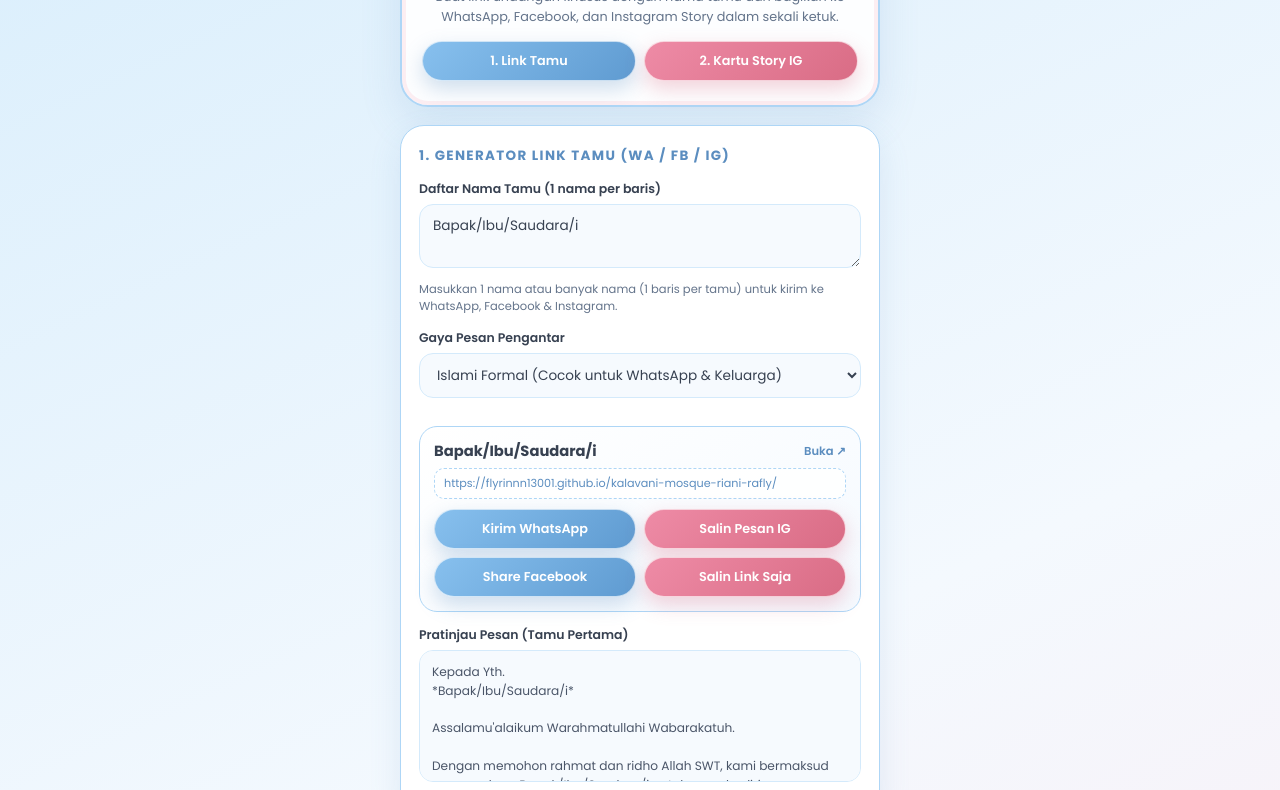
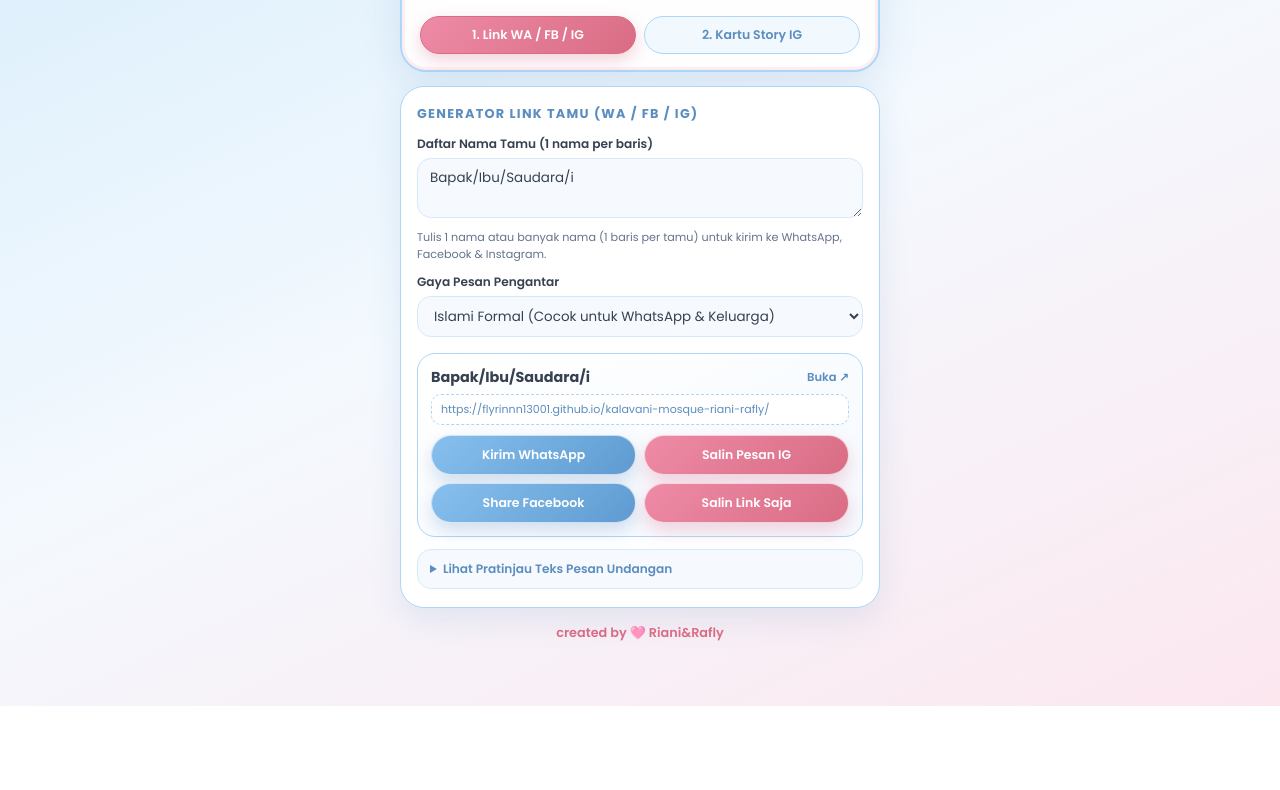
Before and after one commit to Flyrinnn13001/kalavani-mosque-riani-rafly, a plain HTML site: page share.html in a window 1280 px wide. Shown: the part 162-952 px from the top of the page. After the commit the page ends 868 px from the top, so only its background shows below. Drawn offline with Linux system fonts and the light colour scheme.

Commit message:
Remove dual html/body overflow-x trap and add instant 2-tab UI on share.html

```diff
--- a/css/style.css
+++ b/css/style.css
@@ -63,9 +63,6 @@ html {
   font-size: 16px;
   scroll-behavior: auto; /* GSAP ScrollTrigger controls scrubbing smoothly */
   -webkit-text-size-adjust: 100%;
-  overflow-x: hidden;
-  overflow-y: auto;
-  height: auto;
   background: linear-gradient(155deg, #E2F1FC 0%, #F4F9FE 48%, #FCEBF1 100%);
 }
 
@@ -74,21 +71,15 @@ body {
   color: var(--text-slate);
   line-height: 1.6;
   min-height: 100vh;
-  height: auto;
-  overflow-x: hidden;
-  overflow-y: visible;
-  -webkit-overflow-scrolling: touch;
   -webkit-font-smoothing: antialiased;
   -moz-osx-font-smoothing: grayscale;
   background: transparent;
 }
 
 /* Cover Lock State (Cannot scroll before clicking Buka Undangan) */
-html.is-locked,
 body.is-locked {
-  overflow: hidden !important;
+  overflow: hidden;
   height: 100vh;
-  height: 100dvh;
 }
 
 body.is-locked .invitation-main {
--- a/share.html
+++ b/share.html
@@ -38,10 +38,9 @@
 
     *, *::before, *::after { box-sizing: border-box; margin: 0; padding: 0; }
 
+    /* Pure native scrolling — NEVER dual overflow-x:hidden on html+body */
     html {
-      height: auto;
-      overflow-x: hidden;
-      overflow-y: auto;
+      overflow-y: scroll;
       scroll-behavior: smooth;
     }
 
@@ -50,32 +49,22 @@
       color: var(--slate);
       background: linear-gradient(155deg, #D9EEFC 0%, #F4F9FE 48%, #FCE7EF 100%);
       min-height: 100vh;
-      height: auto;
-      overflow-x: hidden;
-      overflow-y: visible;
-      -webkit-overflow-scrolling: touch;
-      padding: 18px 14px 56px;
-    }
-
-    .quick-nav {
-      display: grid;
-      grid-template-columns: 1fr 1fr;
-      gap: 8px;
-      margin-top: 14px;
+      padding: 16px 14px 64px;
     }
 
     .wrap {
       max-width: 480px;
+      width: 100%;
       margin: 0 auto;
     }
 
     .hero-card {
-      background: rgba(255, 255, 255, 0.92);
-      border-radius: 28px;
+      background: rgba(255, 255, 255, 0.94);
+      border-radius: 26px;
       border: 2px solid var(--blue-pastel);
-      box-shadow: 0 16px 40px rgba(91, 141, 191, 0.16), inset 0 0 0 4px rgba(247, 193, 208, 0.28);
-      padding: 24px 20px;
-      margin-bottom: 18px;
+      box-shadow: 0 14px 36px rgba(91, 141, 191, 0.16), inset 0 0 0 3px rgba(247, 193, 208, 0.28);
+      padding: 18px 18px 16px;
+      margin-bottom: 14px;
       text-align: center;
     }
 
@@ -83,15 +72,15 @@
       display: inline-flex;
       align-items: center;
       gap: 6px;
-      font-size: 0.78rem;
+      font-size: 0.76rem;
       font-weight: 600;
       color: var(--blue-deep);
       text-decoration: none;
-      margin-bottom: 8px;
+      margin-bottom: 4px;
     }
 
     .eyebrow {
-      font-size: 0.7rem;
+      font-size: 0.68rem;
       font-weight: 700;
       letter-spacing: 0.18em;
       text-transform: uppercase;
@@ -100,60 +89,88 @@
 
     .title-script {
       font-family: 'Great Vibes', cursive;
-      font-size: 2.75rem;
+      font-size: 2.5rem;
       color: var(--pink-deep);
       font-weight: 400;
-      line-height: 1.12;
-      margin: 2px 0 6px;
+      line-height: 1.1;
+      margin: 2px 0 4px;
     }
 
     .subtitle {
-      font-size: 0.8rem;
+      font-size: 0.77rem;
       color: var(--slate-muted);
-      line-height: 1.55;
+      line-height: 1.5;
     }
+
+    /* Interactive 2-Tab Bar */
+    .tab-bar {
+      display: grid;
+      grid-template-columns: 1fr 1fr;
+      gap: 8px;
+      margin-top: 12px;
+    }
+
+    .tab-btn {
+      padding: 9px 10px;
+      border-radius: 999px;
+      border: 1.5px solid var(--blue-pastel);
+      background: var(--blue-soft);
+      color: var(--blue-deep);
+      font-family: inherit;
+      font-size: 0.78rem;
+      font-weight: 600;
+      cursor: pointer;
+      transition: all 0.2s ease;
+    }
+
+    .tab-btn.is-active {
+      background: linear-gradient(135deg, #EE8BA6, #D96C85);
+      border-color: var(--pink-deep);
+      color: var(--white);
+      box-shadow: 0 6px 16px rgba(217, 108, 133, 0.3);
+    }
+
+    .tab-panel { display: block; }
+    .tab-panel.is-hidden { display: none; }
 
     .panel {
       background: var(--white);
       border-radius: 24px;
       border: 1.5px solid var(--blue-pastel);
       box-shadow: 0 12px 32px rgba(91, 141, 191, 0.14);
-      padding: 20px 18px;
-      margin-bottom: 18px;
+      padding: 18px 16px;
+      margin-bottom: 16px;
     }
 
     .panel-title {
-      font-size: 0.84rem;
+      font-size: 0.8rem;
       font-weight: 700;
       color: var(--blue-deep);
       text-transform: uppercase;
       letter-spacing: 0.1em;
-      margin-bottom: 14px;
-      display: flex;
-      align-items: center;
-      gap: 8px;
+      margin-bottom: 12px;
     }
 
     .panel-title.pink { color: var(--pink-deep); }
 
     label {
       display: block;
-      font-size: 0.78rem;
+      font-size: 0.76rem;
       font-weight: 600;
       color: var(--slate-dark);
-      margin-bottom: 6px;
+      margin-bottom: 5px;
     }
 
     textarea, select, input {
       width: 100%;
       font-family: inherit;
-      font-size: 0.85rem;
+      font-size: 0.84rem;
       color: var(--slate-dark);
       background: #F6FAFE;
       border: 1.5px solid #D4EAFB;
       border-radius: 14px;
-      padding: 11px 13px;
-      margin-bottom: 14px;
+      padding: 9px 12px;
+      margin-bottom: 10px;
     }
 
     textarea:focus, select:focus, input:focus {
@@ -164,39 +181,39 @@
     }
 
     .hint {
-      font-size: 0.72rem;
+      font-size: 0.7rem;
       color: var(--slate-muted);
-      margin-top: -8px;
-      margin-bottom: 14px;
+      margin-top: -6px;
+      margin-bottom: 10px;
     }
 
     .btn-pill {
       display: inline-flex;
       align-items: center;
       justify-content: center;
-      gap: 7px;
-      padding: 10px 16px;
+      gap: 6px;
+      padding: 10px 14px;
       border-radius: 999px;
       border: 1.5px solid rgba(255, 255, 255, 0.65);
       font-family: inherit;
-      font-size: 0.8rem;
+      font-size: 0.78rem;
       font-weight: 600;
       color: var(--white);
       cursor: pointer;
       text-decoration: none;
-      transition: transform 0.2s ease, box-shadow 0.2s ease;
+      transition: transform 0.2s ease;
     }
 
     .btn-pill:active { transform: scale(0.96); }
 
     .btn-pink {
       background: linear-gradient(135deg, #EE8BA6, #D96C85);
-      box-shadow: 0 8px 20px rgba(217, 108, 133, 0.3);
+      box-shadow: 0 8px 18px rgba(217, 108, 133, 0.28);
     }
 
     .btn-blue {
       background: linear-gradient(135deg, #87C0EE, #5F9BD1);
-      box-shadow: 0 8px 20px rgba(91, 141, 191, 0.28);
+      box-shadow: 0 8px 18px rgba(91, 141, 191, 0.26);
     }
 
     .btn-full { width: 100%; }
@@ -204,15 +221,15 @@
     .guest-list {
       display: flex;
       flex-direction: column;
-      gap: 12px;
-      margin-top: 14px;
+      gap: 10px;
+      margin-top: 6px;
     }
 
     .guest-item {
       background: linear-gradient(150deg, #FFFFFF, #F5FAFF);
       border: 1.5px solid var(--blue-pastel);
       border-radius: 18px;
-      padding: 14px;
+      padding: 13px;
     }
 
     .guest-item:nth-child(even) {
@@ -229,16 +246,16 @@
     }
 
     .guest-item-name {
-      font-size: 0.92rem;
+      font-size: 0.9rem;
       font-weight: 700;
       color: var(--slate-dark);
     }
 
     .guest-item-url {
-      font-size: 0.7rem;
+      font-size: 0.69rem;
       color: var(--blue-deep);
       word-break: break-all;
-      background: rgba(255, 255, 255, 0.85);
+      background: rgba(255, 255, 255, 0.88);
       border: 1px dashed var(--blue-pastel);
       border-radius: 10px;
       padding: 6px 9px;
@@ -251,25 +268,36 @@
       gap: 8px;
     }
 
-    .preview-msg {
-      font-size: 0.76rem;
-      line-height: 1.55;
-      white-space: pre-wrap;
+    details.preview-details {
+      margin-top: 12px;
       background: #F6FAFE;
       border: 1px solid #D4EAFB;
       border-radius: 14px;
-      padding: 12px;
+      padding: 10px 12px;
+    }
+
+    details.preview-details summary {
+      font-size: 0.76rem;
+      font-weight: 600;
+      color: var(--blue-deep);
+      cursor: pointer;
+    }
+
+    .preview-msg {
+      margin-top: 8px;
+      font-size: 0.74rem;
+      line-height: 1.55;
+      white-space: pre-wrap;
       color: var(--slate);
-      margin-bottom: 12px;
-      max-height: 132px;
+      max-height: 180px;
       overflow-y: auto;
     }
 
     /* Instagram Story 9:16 Preview */
     .story-canvas-wrap {
       width: 100%;
-      max-width: 260px;
-      margin: 0 auto 14px;
+      max-width: 240px;
+      margin: 0 auto 12px;
       border-radius: 18px;
       overflow: hidden;
       border: 2px solid var(--pink-pastel);
@@ -284,14 +312,14 @@
     }
 
     .ig-steps {
-      font-size: 0.76rem;
-      line-height: 1.6;
+      font-size: 0.75rem;
+      line-height: 1.55;
       color: var(--slate);
       background: var(--pink-soft);
       border: 1px solid var(--pink-pastel);
       border-radius: 14px;
-      padding: 11px 13px;
-      margin-bottom: 14px;
+      padding: 10px 13px;
+      margin-bottom: 12px;
     }
 
     .ig-steps ol { padding-left: 18px; }
@@ -324,7 +352,7 @@
       font-size: 0.8rem;
       font-weight: 600;
       color: var(--pink-deep);
-      margin-top: 8px;
+      margin-top: 10px;
     }
   </style>
 </head>
@@ -334,20 +362,21 @@
       <a href="index.html" class="back-link">&larr; Kembali ke Undangan</a>
       <p class="eyebrow">Share Studio • WA, IG &amp; FB</p>
       <h1 class="title-script">Riani &amp; Rafly</h1>
-      <p class="subtitle">Buat link undangan khusus dengan nama tamu dan bagikan ke WhatsApp, Facebook, dan Instagram Story dalam sekali ketuk.</p>
-      <div class="quick-nav">
-        <a href="#bagian-tamu" class="btn-pill btn-blue">1. Link Tamu</a>
-        <a href="#bagian-story" class="btn-pill btn-pink">2. Kartu Story IG</a>
+      <p class="subtitle">Buat link undangan khusus nama tamu &amp; kartu Instagram Story dalam sekali ketuk.</p>
+
+      <div class="tab-bar" role="tablist">
+        <button id="tab-tamu" class="tab-btn is-active" type="button" role="tab" aria-selected="true">1. Link WA / FB / IG</button>
+        <button id="tab-story" class="tab-btn" type="button" role="tab" aria-selected="false">2. Kartu Story IG</button>
       </div>
     </header>
 
-    <!-- 1. GUEST LINK & MESSAGE GENERATOR (WA / FB / IG DM) -->
-    <section id="bagian-tamu" class="panel">
-      <h2 class="panel-title">1. Generator Link Tamu (WA / FB / IG)</h2>
+    <!-- TAB 1: GUEST LINK & MESSAGE GENERATOR (WA / FB / IG DM) -->
+    <section id="panel-tamu" class="panel tab-panel">
+      <h2 class="panel-title">Generator Link Tamu (WA / FB / IG)</h2>
 
       <label for="guest-names">Daftar Nama Tamu (1 nama per baris)</label>
-      <textarea id="guest-names" rows="2" placeholder="Contoh:&#10;Bapak Ahmad &amp; Keluarga&#10;Sahabat SMA Riani&#10;Kak Budi &amp; Partner">Bapak/Ibu/Saudara/i</textarea>
-      <p class="hint">Masukkan 1 nama atau banyak nama (1 baris per tamu) untuk kirim ke WhatsApp, Facebook &amp; Instagram.</p>
+      <textarea id="guest-names" rows="2" placeholder="Contoh:&#10;Bapak Ahmad &amp; Keluarga&#10;Sahabat SMA Riani">Bapak/Ibu/Saudara/i</textarea>
+      <p class="hint">Tulis 1 nama atau banyak nama (1 baris per tamu) untuk kirim ke WhatsApp, Facebook &amp; Instagram.</p>
 
       <label for="msg-template">Gaya Pesan Pengantar</label>
       <select id="msg-template">
@@ -356,15 +385,18 @@
         <option value="sosmed">Ringkas (Cocok untuk Facebook &amp; Bio/DM Instagram)</option>
       </select>
 
+      <!-- Share Action Cards IMMEDIATELY Visible Above the Fold -->
       <div id="guest-list" class="guest-list"></div>
 
-      <label style="margin-top:14px;">Pratinjau Pesan (Tamu Pertama)</label>
-      <div id="preview-msg" class="preview-msg"></div>
+      <details class="preview-details">
+        <summary>Lihat Pratinjau Teks Pesan Undangan</summary>
+        <div id="preview-msg" class="preview-msg"></div>
+      </details>
     </section>
 
-    <!-- 2. INSTAGRAM STORY / WA STATUS 1080x1920 CARD MAKER -->
-    <section id="bagian-story" class="panel">
-      <h2 class="panel-title pink">2. Kartu Instagram Story &amp; Status WA</h2>
+    <!-- TAB 2: INSTAGRAM STORY / WA STATUS 1080x1920 CARD MAKER -->
+    <section id="panel-story" class="panel tab-panel is-hidden">
+      <h2 class="panel-title pink">Kartu Instagram Story &amp; Status WA</h2>
 
       <div class="story-canvas-wrap">
         <canvas id="story-canvas" width="1080" height="1920"></canvas>
@@ -374,7 +406,7 @@
         <strong>Cara Share ke Instagram Story:</strong>
         <ol>
           <li>Ketuk <strong>Unduh Kartu Story IG</strong> di bawah.</li>
-          <li>Ketuk <strong>Salin Link untuk Stiker IG</strong>.</li>
+          <li>Ketuk <strong>Salin Link Stiker IG</strong>.</li>
           <li>Upload gambar ke Instagram Story lalu tempel link pada stiker <strong>Link</strong>.</li>
         </ol>
       </div>
@@ -404,6 +436,26 @@
       var listEl = document.getElementById('guest-list');
       var toastEl = document.getElementById('toast');
       var toastTimer = null;
+
+      // Tab Switching
+      var tabTamu = document.getElementById('tab-tamu');
+      var tabStory = document.getElementById('tab-story');
+      var panelTamu = document.getElementById('panel-tamu');
+      var panelStory = document.getElementById('panel-story');
+
+      function switchTab(target) {
+        var isStory = target === 'story';
+        tabTamu.classList.toggle('is-active', !isStory);
+        tabStory.classList.toggle('is-active', isStory);
+        tabTamu.setAttribute('aria-selected', !isStory ? 'true' : 'false');
+        tabStory.setAttribute('aria-selected', isStory ? 'true' : 'false');
+        panelTamu.classList.toggle('is-hidden', isStory);
+        panelStory.classList.toggle('is-hidden', !isStory);
+        if (isStory) renderStoryCanvas();
+      }
+
+      tabTamu.addEventListener('click', function () { switchTab('tamu'); });
+      tabStory.addEventListener('click', function () { switchTab('story'); });
 
       function showToast(msg) {
         toastEl.textContent = msg;
@@ -517,7 +569,6 @@
           var grid = document.createElement('div');
           grid.className = 'action-grid';
 
-          // WhatsApp
           var waBtn = document.createElement('a');
           waBtn.className = 'btn-pill btn-blue';
           waBtn.href = 'https://wa.me/?text=' + encodeURIComponent(msg);
@@ -525,7 +576,6 @@
           waBtn.rel = 'noopener noreferrer';
           waBtn.textContent = 'Kirim WhatsApp';
 
-          // Facebook
           var fbBtn = document.createElement('a');
           fbBtn.className = 'btn-pill btn-blue';
           fbBtn.href = 'https://www.facebook.com/sharer/sharer.php?u=' + encodeURIComponent(url) + '&quote=' + encodeURIComponent('The Wedding of Riani & Rafly — 22 Agustus 2027');
@@ -533,7 +583,6 @@
           fbBtn.rel = 'noopener noreferrer';
           fbBtn.textContent = 'Share Facebook';
 
-          // Instagram DM / Caption
           var igBtn = document.createElement('button');
           igBtn.type = 'button';
           igBtn.className = 'btn-pill btn-pink';
@@ -544,7 +593,6 @@
             });
           });
 
-          // Copy URL only
           var copyBtn = document.createElement('button');
           copyBtn.type = 'button';
           copyBtn.className = 'btn-pill btn-pink';
@@ -567,11 +615,10 @@
         });
       }
 
-      /* --------------------------------------------------------------------
-         1080x1920 INSTAGRAM STORY CARD CANVAS RENDERER (ZERO GOLD)
-         -------------------------------------------------------------------- */
+      /* 1080x1920 INSTAGRAM STORY CARD CANVAS RENDERER (ZERO GOLD) */
       var canvas = document.getElementById('story-canvas');
       var ctx = canvas.getContext('2d');
+      var storyRendered = false;
 
       function loadImage(src) {
         return new Promise(function (resolve, reject) {
@@ -598,18 +645,18 @@
       }
 
       function renderStoryCanvas() {
+        if (storyRendered) return;
         Promise.all([
           loadImage('assets/mosque/facade-main.jpg'),
           loadImage('assets/photos/couple-mempelai.jpg')
         ]).then(function (imgs) {
+          storyRendered = true;
           var bg = imgs[0];
           var couple = imgs[1];
           var W = 1080, H = 1920;
 
-          // 1. Background 3D pastel mosque facade
           ctx.drawImage(bg, 0, 0, W, H);
 
-          // 2. Soft dreamy pastel veil
           var grad = ctx.createLinearGradient(0, 0, 0, H);
           grad.addColorStop(0, 'rgba(235, 246, 254, 0.72)');
           grad.addColorStop(0.45, 'rgba(255, 255, 255, 0.28)');
@@ -617,7 +664,6 @@
           ctx.fillStyle = grad;
           ctx.fillRect(0, 0, W, H);
 
-          // 3. Double outer frame (Light Blue & Pastel Pink)
           ctx.strokeStyle = '#7CB6E8';
           ctx.lineWidth = 6;
           ctx.strokeRect(36, 36, W - 72, H - 72);
@@ -625,7 +671,6 @@
           ctx.lineWidth = 3;
           ctx.strokeRect(52, 52, W - 104, H - 104);
 
-          // 4. Header Typography
           ctx.textAlign = 'center';
           ctx.fillStyle = '#5B8DBF';
           ctx.font = '600 32px Poppins, sans-serif';
@@ -635,7 +680,6 @@
           ctx.font = '400 132px "Great Vibes", Georgia, serif';
           ctx.fillText('Riani & Rafly', W / 2, 315);
 
-          // 5. Arch Photo Frame in Center
           var px = 195, py = 400, pw = 690, ph = 860;
           ctx.save();
           ctx.beginPath();
@@ -649,11 +693,9 @@
           ctx.stroke();
 
           ctx.clip();
-          // Draw couple centered cleanly inside arch
           ctx.drawImage(couple, px - 15, py - 35, pw + 30, (pw + 30) * (1024 / 768));
           ctx.restore();
 
-          // Double pastel arch outlines
           ctx.beginPath();
           ctx.arc(px + pw / 2, py + pw / 2, pw / 2, Math.PI, 0, false);
           ctx.lineTo(px + pw, py + ph);
@@ -663,7 +705,6 @@
           ctx.strokeStyle = '#7CB6E8';
           ctx.stroke();
 
-          // 6. Bottom Frosted Date & Venue Card
           drawRoundedRect(ctx, 110, 1320, 860, 410, 44);
           ctx.fillStyle = 'rgba(255, 255, 255, 0.90)';
           ctx.fill();
@@ -684,7 +725,6 @@
           ctx.fillText('Akad 08.00 WIB  •  Resepsi 09.00 WIB s/d Selesai', W / 2, 1538);
           ctx.fillText('Karangtengah, Karangsembung, Kab. Cirebon', W / 2, 1584);
 
-          // Pink CTA pill cue for IG Link Sticker
           drawRoundedRect(ctx, 250, 1624, 580, 74, 37);
           ctx.fillStyle = '#E7809B';
           ctx.fill();
@@ -692,13 +732,10 @@
           ctx.font = '600 28px Poppins, sans-serif';
           ctx.fillText('Ketuk Link untuk Buka Undangan', W / 2, 1671);
 
-          // Watermark
           ctx.fillStyle = '#D96C85';
           ctx.font = '600 26px Poppins, sans-serif';
           ctx.fillText('created by 🩷 Riani&Rafly', W / 2, 1812);
-        }).catch(function () {
-          // Graceful no-op if images still loading
-        });
+        }).catch(function () {});
       }
 
       document.getElementById('btn-download-story').addEventListener('click', function () {
@@ -740,11 +777,6 @@
       tplEl.addEventListener('change', renderGuests);
 
       renderGuests();
-      if (document.fonts && document.fonts.ready) {
-        document.fonts.ready.then(renderStoryCanvas);
-      } else {
-        window.addEventListener('load', renderStoryCanvas);
-      }
     })();
   </script>
 </body>
```
Also changed, not shown: index.html (+6 -6 lines), js/camera.js (+6 -4 lines).
